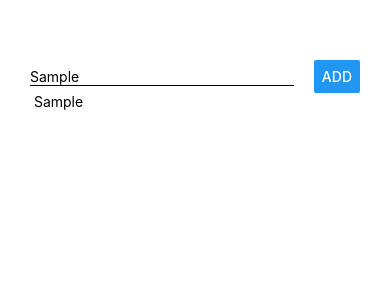
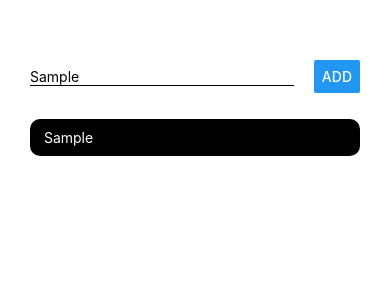
Before and after one commit to ing-arriola/taskAppReactNative, a React Native app: screen / in a window 390 px wide. Both pictures are taken after typing "Sample" into the empty fields and a click on the button "ADD". Shown: the top 300 px of the page. Built offline with nearby package versions, Linux system fonts and the light colour scheme.

Commit message:
Improved styles and now user can scroll the list of items

```diff
--- a/App.js
+++ b/App.js
@@ -1,6 +1,14 @@
 import { StatusBar } from "expo-status-bar";
 import React, { useState } from "react";
-import { StyleSheet, Text, View, Button, TextInput } from "react-native";
+import {
+  StyleSheet,
+  Text,
+  View,
+  Button,
+  TextInput,
+  ScrollView,
+  FlatList,
+} from "react-native";
 
 export default function App() {
   const [task, setTask] = useState("");
@@ -11,7 +19,11 @@
   };
 
   const addTask = () => {
-    setItems((currentItems) => [...currentItems, task]);
+    let index = items.length + 1;
+    setItems((currentItems) => [
+      ...currentItems,
+      { key: index.toString(), value: task },
+    ]);
   };
 
   return (
@@ -25,11 +37,14 @@
         />
         <Button onPress={addTask} title="Add" />
       </View>
-      <View>
-        {items.map((item, index) => (
-          <Text key={index}> {item} </Text>
-        ))}
-      </View>
+      <FlatList
+        data={items}
+        renderItem={(itemData) => (
+          <View style={styles.listItem}>
+            <Text style={styles.item}> {itemData.item.value} </Text>
+          </View>
+        )}
+      />
     </View>
   );
 }
@@ -44,10 +59,20 @@
     backgroundColor: "#fff",
     alignItems: "center",
     justifyContent: "space-between",
+    marginBottom: 20,
   },
   textInput: {
     borderBottomColor: "black",
     width: "80%",
     borderBottomWidth: 1,
   },
+  listItem: {
+    backgroundColor: "#000",
+    padding: 10,
+    marginVertical: 6,
+    borderRadius: 10,
+  },
+  item: {
+    color: "#fff",
+  },
 });
```
